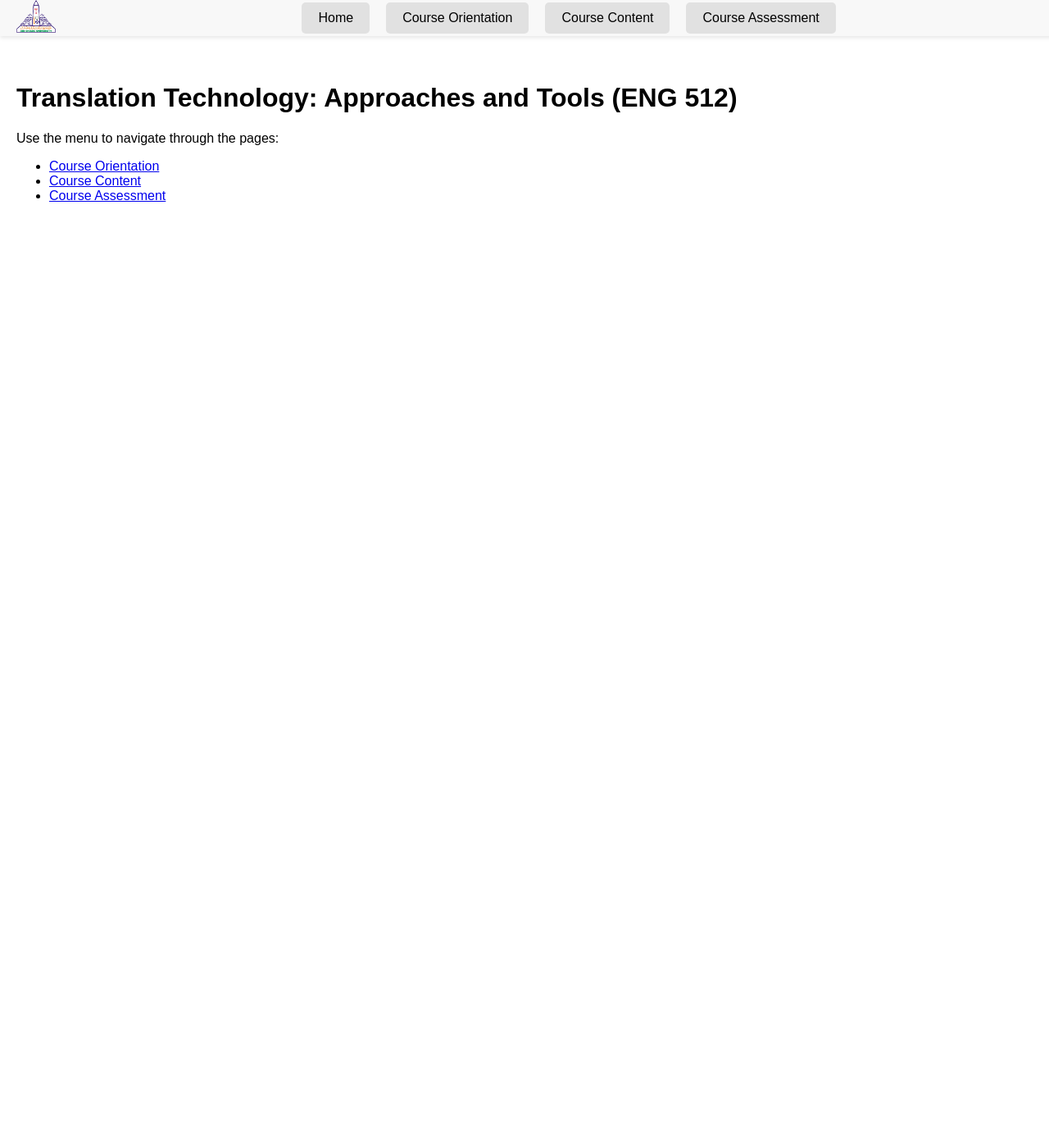
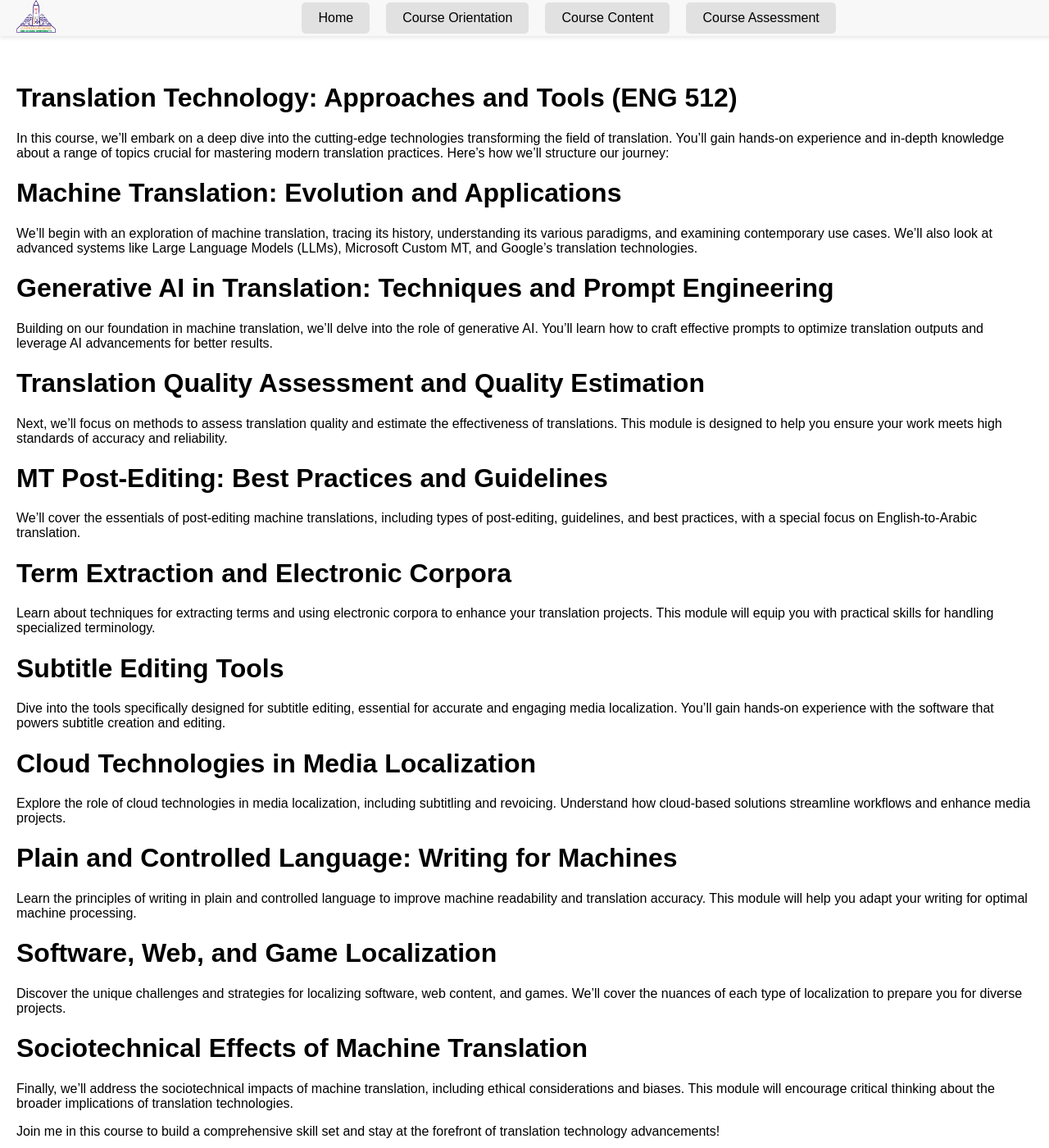
Before and after one commit to nessmadiab/nessmadiab.github.io, a Jekyll site: the page built from index.md, in a window 1280 px wide and 1400 px high. Shown: the whole window at 82% size. Built offline with Jekyll 4.4.1, drawn with Linux system fonts in a browser that asks for light colours.

Commit message:
Update index.md

```diff
--- a/index.md
+++ b/index.md
@@ -5,6 +5,40 @@ title: "Home"
 
 # Translation Technology: Approaches and Tools (ENG 512)
 
+In this course, we'll embark on a deep dive into the cutting-edge technologies transforming the field of translation. You’ll gain hands-on experience and in-depth knowledge about a range of topics crucial for mastering modern translation practices. Here's how we’ll structure our journey:
+
+# Machine Translation: Evolution and Applications
+We’ll begin with an exploration of machine translation, tracing its history, understanding its various paradigms, and examining contemporary use cases. We’ll also look at advanced systems like Large Language Models (LLMs), Microsoft Custom MT, and Google’s translation technologies.
+
+# Generative AI in Translation: Techniques and Prompt Engineering
+Building on our foundation in machine translation, we’ll delve into the role of generative AI. You’ll learn how to craft effective prompts to optimize translation outputs and leverage AI advancements for better results.
+
+# Translation Quality Assessment and Quality Estimation
+Next, we’ll focus on methods to assess translation quality and estimate the effectiveness of translations. This module is designed to help you ensure your work meets high standards of accuracy and reliability.
+
+# MT Post-Editing: Best Practices and Guidelines
+We’ll cover the essentials of post-editing machine translations, including types of post-editing, guidelines, and best practices, with a special focus on English-to-Arabic translation.
+
+# Term Extraction and Electronic Corpora
+Learn about techniques for extracting terms and using electronic corpora to enhance your translation projects. This module will equip you with practical skills for handling specialized terminology.
+
+# Subtitle Editing Tools
+Dive into the tools specifically designed for subtitle editing, essential for accurate and engaging media localization. You’ll gain hands-on experience with the software that powers subtitle creation and editing.
+
+# Cloud Technologies in Media Localization
+Explore the role of cloud technologies in media localization, including subtitling and revoicing. Understand how cloud-based solutions streamline workflows and enhance media projects.
+
+# Plain and Controlled Language: Writing for Machines
+Learn the principles of writing in plain and controlled language to improve machine readability and translation accuracy. This module will help you adapt your writing for optimal machine processing.
+
+# Software, Web, and Game Localization
+Discover the unique challenges and strategies for localizing software, web content, and games. We’ll cover the nuances of each type of localization to prepare you for diverse projects.
+
+# Sociotechnical Effects of Machine Translation
+Finally, we’ll address the sociotechnical impacts of machine translation, including ethical considerations and biases. This module will encourage critical thinking about the broader implications of translation technologies.
+
+Join me in this course to build a comprehensive skill set and stay at the forefront of translation technology advancements!
+
 Use the menu to navigate through the pages:
 
 - [Course Orientation](orientation.md)
```
